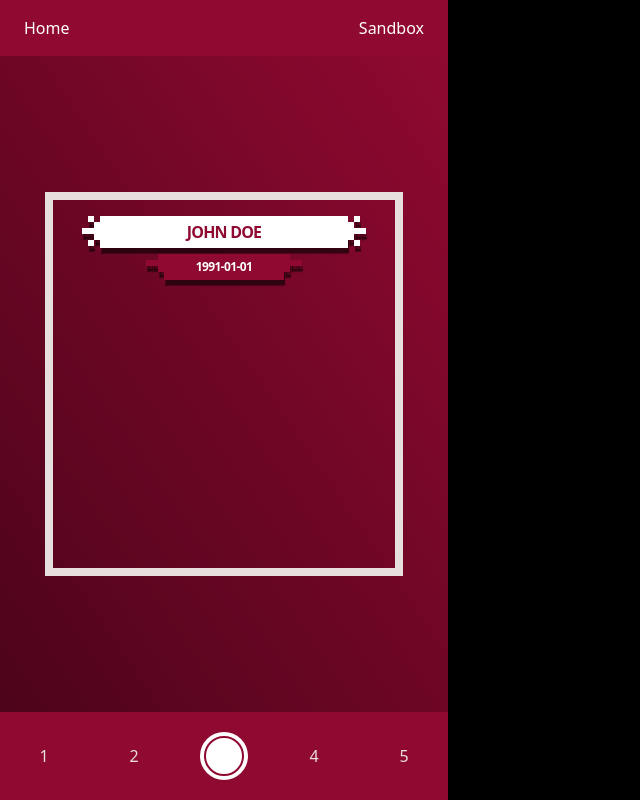
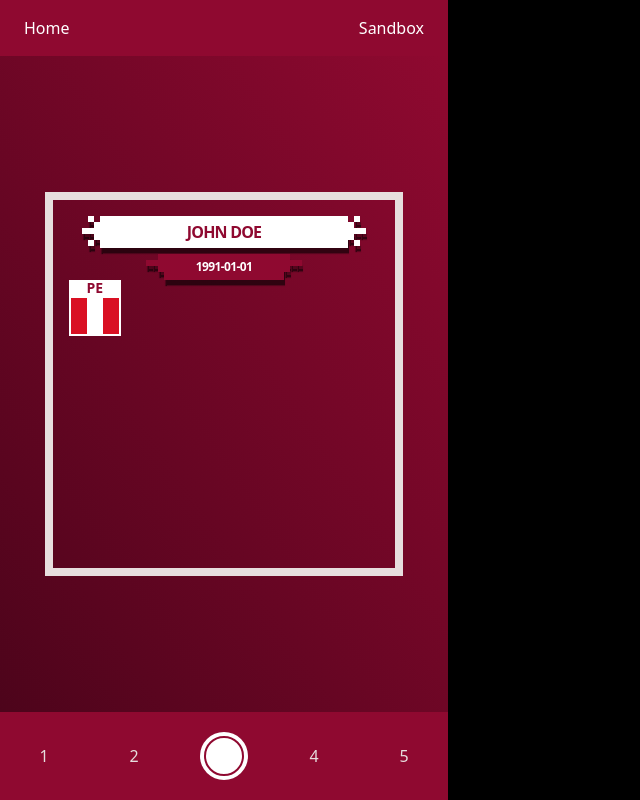
Before and after one commit to lvidal1/react-card-generator, a Next.js app: page /sandbox in a window 1280 px wide. Shown: the whole page, without its empty margins (0-640 px from the left). Built offline with nearby package versions, Linux system fonts and the light colour scheme.

Commit message:
Add country comp for area

```diff
--- a/components/Area.js
+++ b/components/Area.js
@@ -5,9 +5,10 @@ import { useSelector } from "react-redux";
 
 import Fullname from "./area/Fullname";
 import Birthday from "./area/Birthday";
+import Country from "./area/Country";
 
 const Area = () => {
-	const { fullname, birth } = useSelector((state) => state.user);
+	const { fullname, birth, country } = useSelector((state) => state.user);
 
 	return (
 		<div className={styles.container}>
@@ -18,6 +19,7 @@ const Area = () => {
 			>
 				<Fullname text={fullname} />
 				<Birthday text={birth} classname="mt-1.5" />
+				<Country iso={country} classname="mt-1.5" />
 			</div>
 		</div>
 	);
--- /dev/null
+++ b/components/area/Country.js
@@ -0,0 +1,13 @@
+import styles from "@styles/area/Country.module.css";
+import classNames from "classnames";
+
+const Country = ({ iso, classname }) => {
+	return (
+		<span className={styles.container}>
+			<span className={styles.name}>PE</span>
+			<span className={classNames("fi fi-pe", styles.flag)}></span>
+		</span>
+	);
+};
+
+export default Country;
--- a/package.json
+++ b/package.json
@@ -12,8 +12,10 @@
 	},
 	"dependencies": {
 		"@reduxjs/toolkit": "^1.9.0",
+		"classnames": "^2.3.2",
 		"eslint": "^8.0.1",
 		"eslint-config-next": "13.0.3",
+		"flag-icons": "^6.6.6",
 		"next": "13.0.3",
 		"react": "18.2.0",
 		"react-dom": "18.2.0",
--- a/pages/_app.js
+++ b/pages/_app.js
@@ -1,4 +1,5 @@
 import "../styles/globals.css";
+import "/node_modules/flag-icons/css/flag-icons.min.css";
 
 import store from "@store/index";
 import { Provider } from "react-redux";
--- /dev/null
+++ b/styles/area/Country.module.css
@@ -0,0 +1,11 @@
+.container {
+	@apply bg-white p-0.5 inline-block;
+}
+
+.name {
+	@apply text-center block text-primary-red font-bold uppercase leading-3 text-sm;
+}
+
+.flag {
+	@apply w-12 h-9;
+}
```
